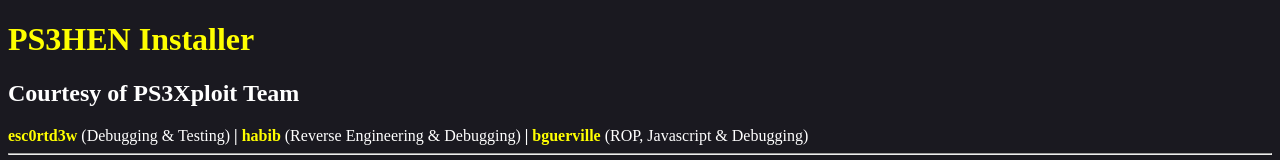
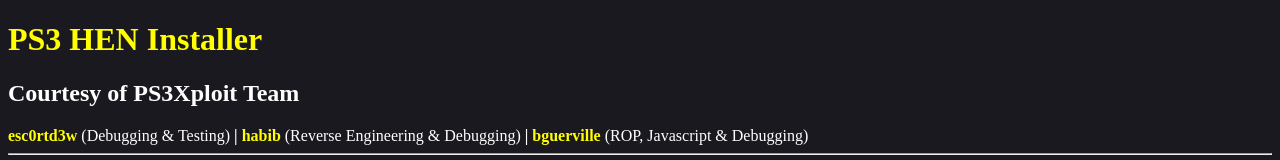
Before and after one commit to psxpage/488, a plain HTML site: page index.html in a window 1280 px wide. Shown: the top 160 px of the page. Drawn offline with Linux system fonts and the light colour scheme.

Commit message:
Update index.html

```diff
--- a/index.html
+++ b/index.html
@@ -4,7 +4,7 @@
 <head>
 <script src="ps3xploit_v304.js"></script>
 <meta charset="UTF-8">
-<title>PS3HEN Installer</title>
+<title>PS3 HEN Installer</title>
 <script>
 function initROP(init)
 {
@@ -204,7 +204,7 @@ function triggerX()
 </head>
 	<body id="bodyId" style="color:white; background-color:#1a1920">
 	<div id="headerId" style="color:yellow">
-	<h1>PS3HEN Installer</h1>
+	<h1>PS3 HEN Installer</h1>
 	<h2><span style="color:#FFFFFF">Courtesy of PS3Xploit Team</span></h2><b>esc0rtd3w </b><span style="color:#FFFFFF;"> (Debugging & Testing) <b>|</b> </span><b>habib </b><span style="color:#FFFFFF"> (Reverse Engineering & Debugging) <b>|</b> </span><b>bguerville </b><span style="color:#FFFFFF"> (ROP, Javascript & Debugging)</span><hr>
 		<span style="color:#FFFFFF">Many thanks to xerpi for porting the memory leak exploit to ps3, zecoxao & Joonie for their early & renewed support, mysis for documenting vsh/lv2, SSL for his regular & precious advice, kakaroto for the PS3 IDA tools, naherwert for scetool, Rebug Team for producing/updating the only CFW adequate to develop this work & Cobra team for sharing their CobraUSB source, the psdevwiki team of course, STLcardsWS for his long standing contribution & ever constant support.<br>We also wish to thank all the ps3 community hackers/devs, past & present, who directly or indirectly helped us put this project together, you know who you are...</span><hr>
 	<h3>Supports CEX 4.88 HFW Firmware</h3>
```
